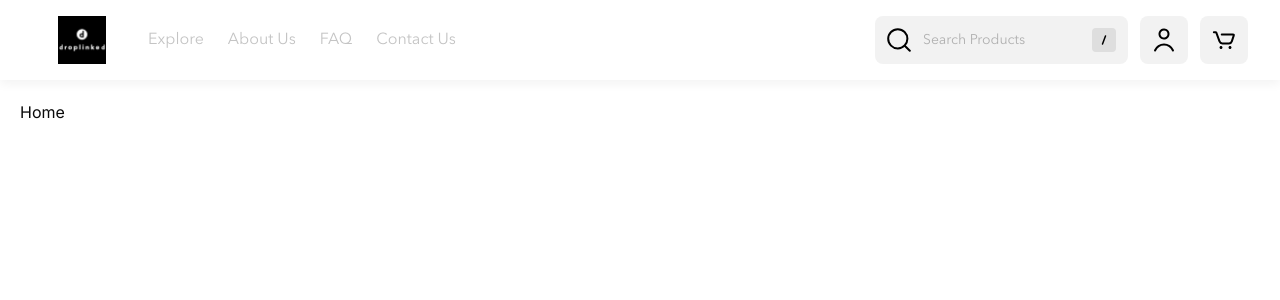
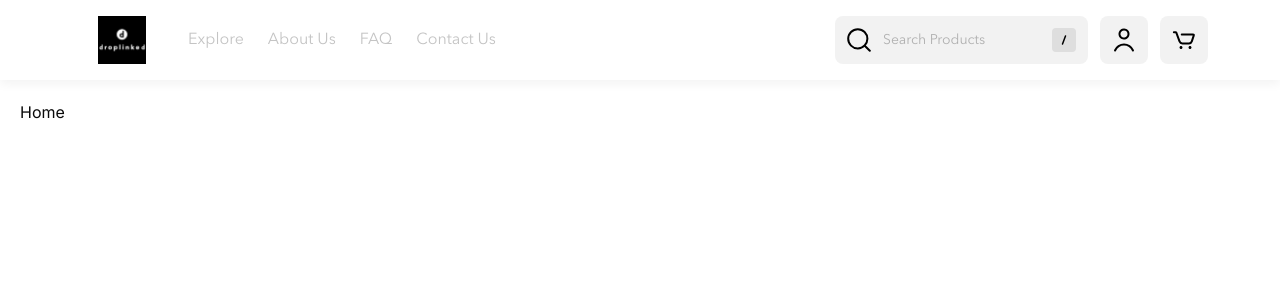
Before and after one commit to droplinked/Next-ShopFront, a Next.js app: page / in a window 1280 px wide. Shown: the top 300 px of the page. Built offline with nearby package versions, Linux system fonts and the light colour scheme.

Commit message:
css variables

```diff
--- a/tailwind.config.ts
+++ b/tailwind.config.ts
@@ -6,7 +6,8 @@ const config: Config = {
     theme: {
         container: {
             center: true,
-            padding: "2rem",
+            padding: "72px",
+
             screens: {
                 "2xl": "1400px",
             },
```
